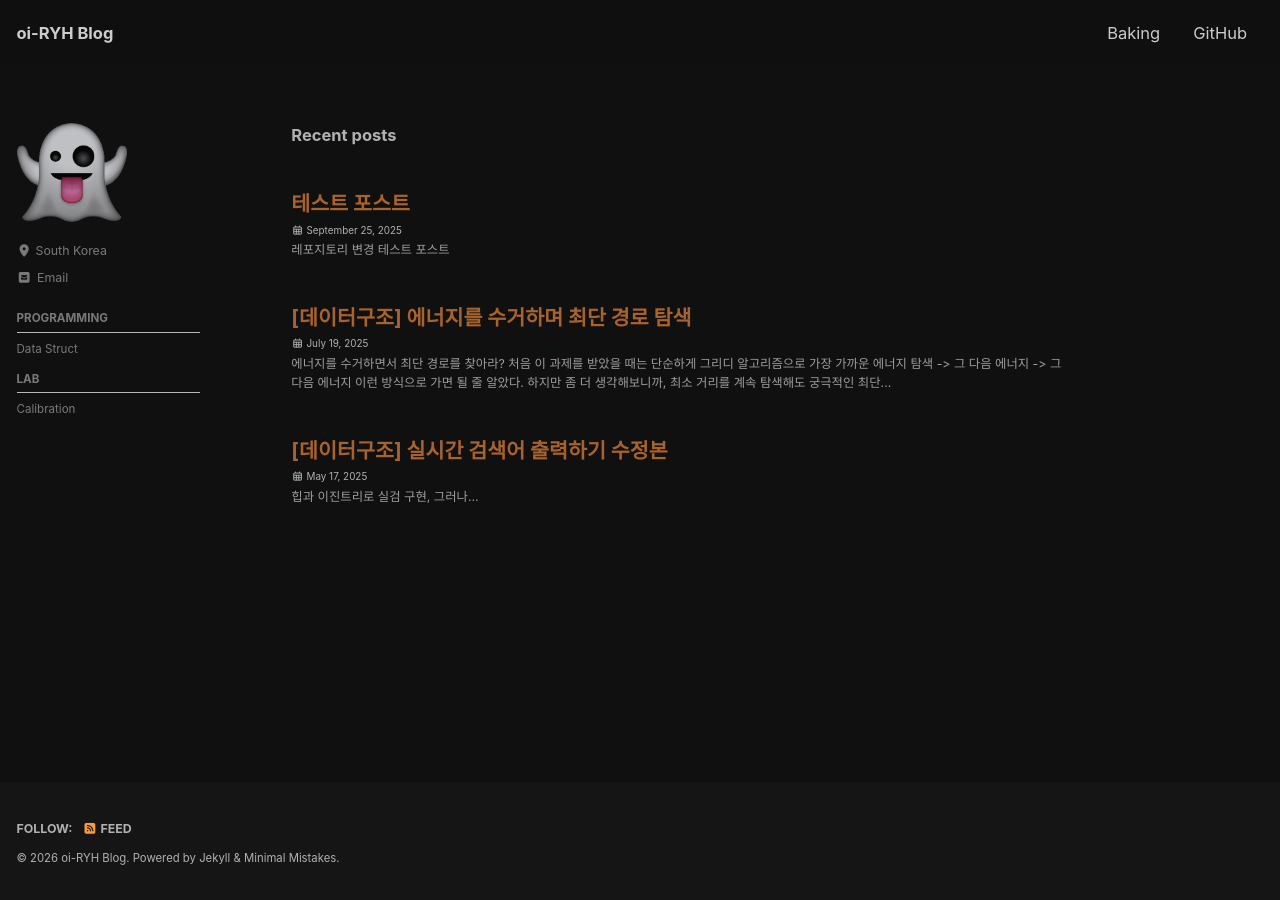
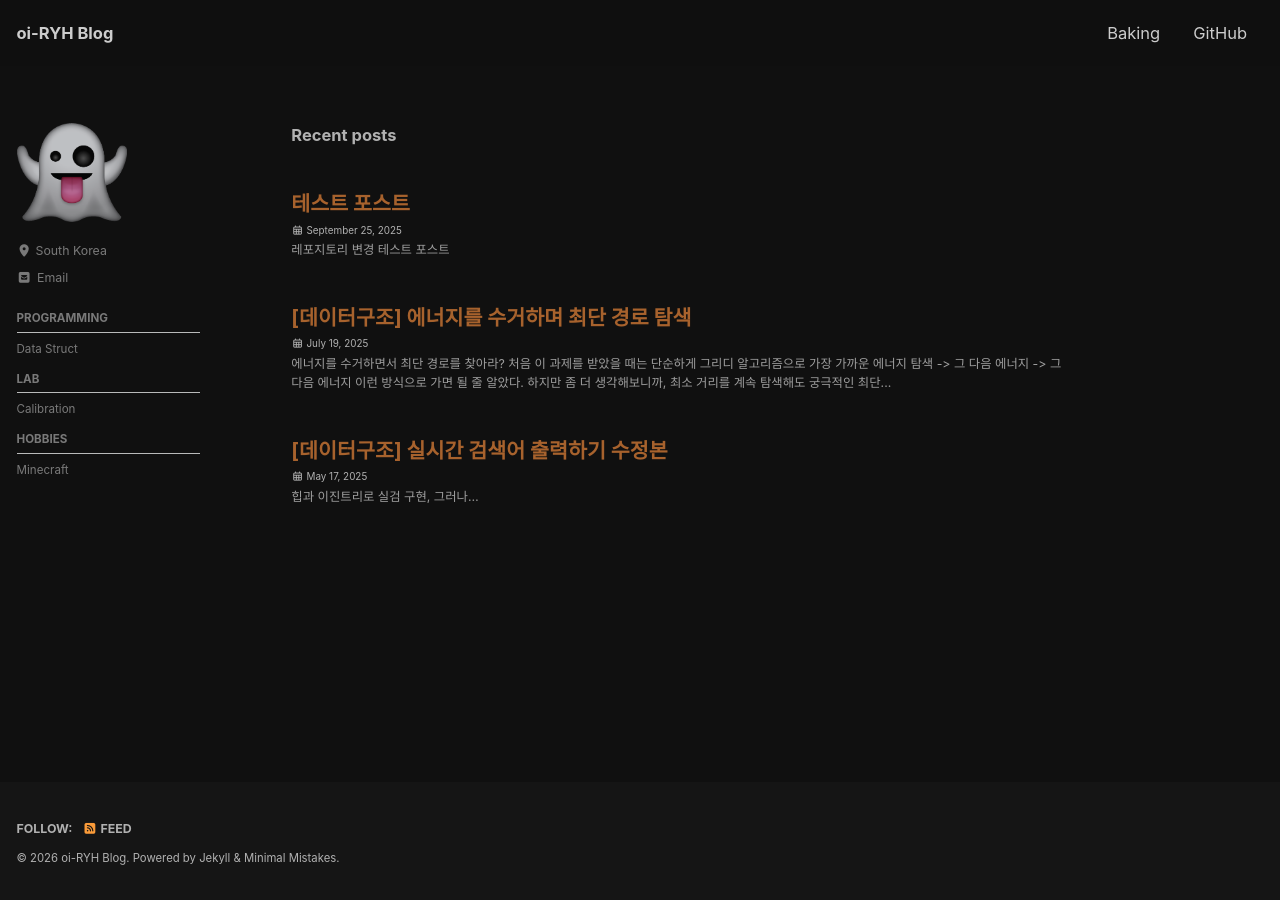
Before and after one commit to oi-RYH/oi-RYH.github.io, a Jekyll site: the page built from index.html, in a window 1280 px wide. Built offline with Jekyll 4.4.1, drawn with Linux system fonts in a browser that asks for light colours; cached includes are drawn as plain includes; the list of posts is cut into pages by our own code.

Commit message:
[ 2026.08.14 ] Add Hobbies category with Minecraft subcategory

```diff
--- a/_data/navigation.yml
+++ b/_data/navigation.yml
@@ -28,3 +28,7 @@ sidebar-categories:
     children:
       - title: "Calibration"
         url: "/categories/Calibration/"
+  - title: "Hobbies"
+    children:
+      - title: "Minecraft"
+        url: "/categories/Minecraft/"
```
Also changed, not shown: _pages/categories-Minecraft.md (added, +6 -0 lines).
